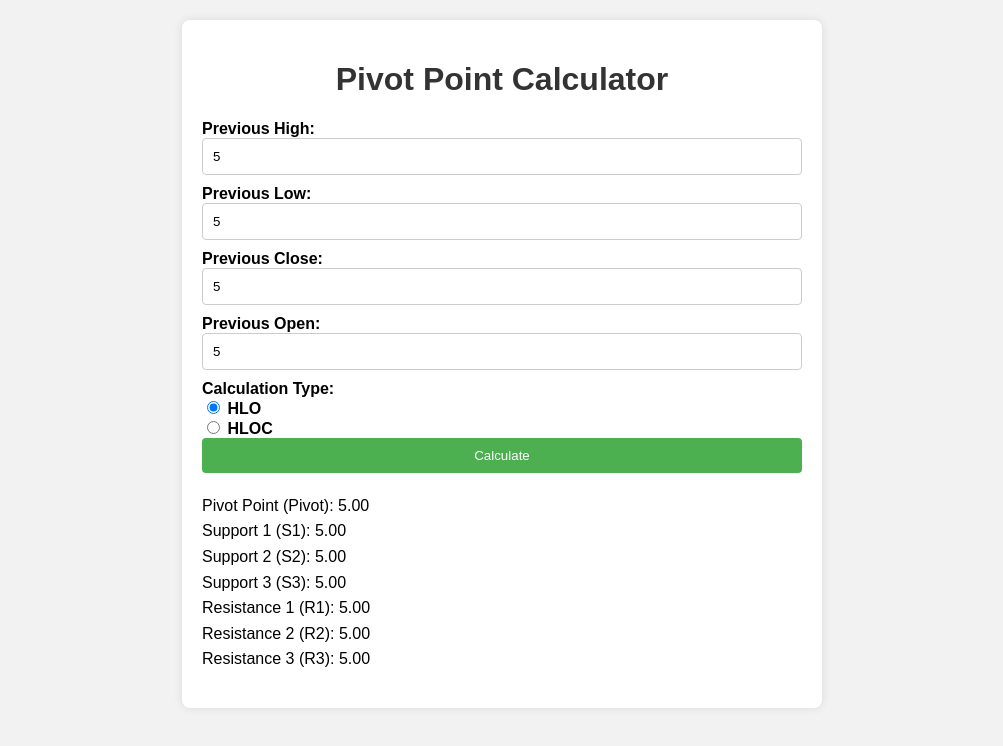
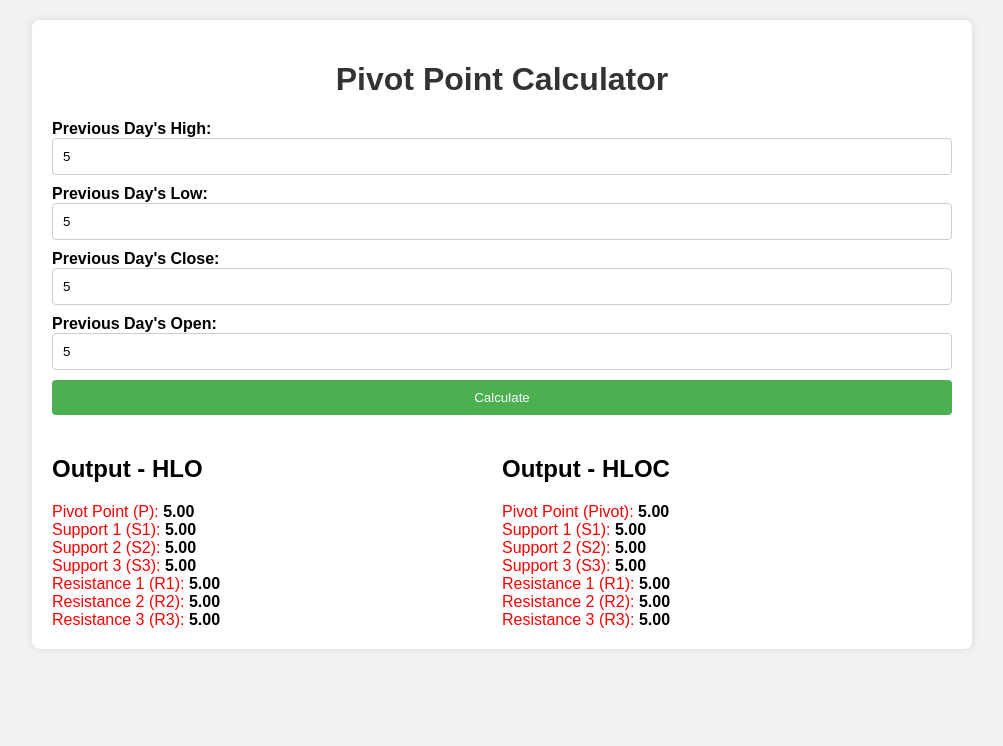
Before and after one commit to dakrav7/ShareMarket, a plain HTML site: page docs/index.html in a window 1280 px wide. Both pictures are taken after typing "5", "5", "5", "5" into the empty fields and a click on the button "Calculate". Shown: the whole page, without its empty margins (138-1141 px from the left). Drawn offline with Linux system fonts and the light colour scheme.

Commit message:
Update index.html

```diff
--- a/docs/index.html
+++ b/docs/index.html
@@ -13,7 +13,7 @@ body {
 }
 
 .container {
-  max-width: 600px;
+  max-width: 900px;
   margin: 20px auto;
   background-color: #fff;
   border-radius: 8px;
@@ -56,10 +56,26 @@ button:hover {
   background-color: #45a049;
 }
 
-p {
-  margin-top: 20px;
-  font-size: 16px;
-  line-height: 1.6;
+.output-container {
+  display: flex;
+  justify-content: space-between;
+}
+
+.output {
+  flex: 1;
+}
+
+.output p {
+  margin: 0;
+}
+
+.key {
+  color: red;
+}
+
+.value {
+  color: black;
+  font-weight: bold;
 }
 
 </style>
@@ -71,28 +87,32 @@ p {
   <h1>Pivot Point Calculator</h1>
 
   <form id="pivotForm">
-    <label for="high">Previous High:</label>
+    <label for="high">Previous Day's High:</label>
     <input type="number" id="high" name="high" required>
 
-    <label for="low">Previous Low:</label>
+    <label for="low">Previous Day's Low:</label>
     <input type="number" id="low" name="low" required>
 
-    <label for="close">Previous Close:</label>
+    <label for="close">Previous Day's Close:</label>
     <input type="number" id="close" name="close" required>
 
-    <label for="open">Previous Open:</label>
+    <label for="open">Previous Day's Open:</label>
     <input type="number" id="open" name="open" required>
-
-    <label>Calculation Type:</label><br>
-    <input type="radio" id="hlo" name="calculationType" value="hlo" checked>
-    <label for="hlo">HLO</label><br>
-    <input type="radio" id="hloc" name="calculationType" value="hloc">
-    <label for="hloc">HLOC</label><br>
 
     <button type="button" onclick="calculatePivot()">Calculate</button>
   </form>
 
-  <p id="result"></p>
+  <div class="output-container">
+    <div class="output" id="hloOutput">
+      <h2>Output - HLO</h2>
+      <p id="hloResult"></p>
+    </div>
+
+    <div class="output" id="hlocOutput">
+      <h2>Output - HLOC</h2>
+      <p id="hlocResult"></p>
+    </div>
+  </div>
 
 </div>
 
@@ -102,37 +122,52 @@ function calculatePivot() {
   var L = parseFloat(document.getElementById("low").value);
   var C = parseFloat(document.getElementById("close").value);
   var O = parseFloat(document.getElementById("open").value);
-  var calculationType = document.querySelector('input[name="calculationType"]:checked').value;
 
-  var P, R1, R2, R3, S1, S2, S3;
+  var hloResult = calculateHLO(H, L, C);
+  var hlocResult = calculateHLOC(H, L, C, O);
 
-  if (calculationType === "hlo") {
-    P = (H + L + C) / 3;
-    R1 = (P * 2) - L;
-    R2 = P + (H - L);
-    R3 = H + 2 * (P - L);
-    S1 = (P * 2) - H;
-    S2 = P - (H - L);
-    S3 = L - 2 * (H - P);
-  } else if (calculationType === "hloc") {
-    var Pivot = (H + C + L + O) / 4;
-    R1 = 2 * Pivot - L;
-    R2 = Pivot + (R1 - (2 * Pivot - H));
-    R3 = H + 2 * (Pivot - L);
-    S1 = 2 * Pivot - H;
-    S2 = Pivot - (R1 - S1);
-    S3 = L - 2 * (H - Pivot);
-  }
+  document.getElementById("hloResult").innerHTML = hloResult;
+  document.getElementById("hlocResult").innerHTML = hlocResult;
+}
 
-  var result = "Pivot Point (Pivot): " + (calculationType === "hloc" ? Pivot.toFixed(2) : P.toFixed(2)) + "<br>";
-  result += "Support 1 (S1): " + S1.toFixed(2) + "<br>";
-  result += "Support 2 (S2): " + S2.toFixed(2) + "<br>";
-  result += "Support 3 (S3): " + S3.toFixed(2) + "<br>";
-  result += "Resistance 1 (R1): " + R1.toFixed(2) + "<br>";
-  result += "Resistance 2 (R2): " + R2.toFixed(2) + "<br>";
-  result += "Resistance 3 (R3): " + R3.toFixed(2) + "<br>";
+function calculateHLO(H, L, C) {
+  var P = (H + L + C) / 3;
+  var R1 = (P * 2) - L;
+  var R2 = P + (H - L);
+  var R3 = H + 2 * (P - L);
+  var S1 = (P * 2) - H;
+  var S2 = P - (H - L);
+  var S3 = L - 2 * (H - P);
 
-  document.getElementById("result").innerHTML = result;
+  var result = "<span class='key'>Pivot Point (P):</span> <span class='value'>" + P.toFixed(2) + "</span><br>";
+  result += "<span class='key'>Support 1 (S1):</span> <span class='value'>" + S1.toFixed(2) + "</span><br>";
+  result += "<span class='key'>Support 2 (S2):</span> <span class='value'>" + S2.toFixed(2) + "</span><br>";
+  result += "<span class='key'>Support 3 (S3):</span> <span class='value'>" + S3.toFixed(2) + "</span><br>";
+  result += "<span class='key'>Resistance 1 (R1):</span> <span class='value'>" + R1.toFixed(2) + "</span><br>";
+  result += "<span class='key'>Resistance 2 (R2):</span> <span class='value'>" + R2.toFixed(2) + "</span><br>";
+  result += "<span class='key'>Resistance 3 (R3):</span> <span class='value'>" + R3.toFixed(2) + "</span><br>";
+
+  return result;
+}
+
+function calculateHLOC(H, L, C, O) {
+  var Pivot = (H + C + L + O) / 4;
+  var R1 = 2 * Pivot - L;
+  var R2 = Pivot + (R1 - (2 * Pivot - H));
+  var R3 = H + 2 * (Pivot - L);
+  var S1 = 2 * Pivot - H;
+  var S2 = Pivot - (R1 - S1);
+  var S3 = L - 2 * (H - Pivot);
+
+  var result = "<span class='key'>Pivot Point (Pivot):</span> <span class='value'>" + Pivot.toFixed(2) + "</span><br>";
+  result += "<span class='key'>Support 1 (S1):</span> <span class='value'>" + S1.toFixed(2) + "</span><br>";
+  result += "<span class='key'>Support 2 (S2):</span> <span class='value'>" + S2.toFixed(2) + "</span><br>";
+  result += "<span class='key'>Support 3 (S3):</span> <span class='value'>" + S3.toFixed(2) + "</span><br>";
+  result += "<span class='key'>Resistance 1 (R1):</span> <span class='value'>" + R1.toFixed(2) + "</span><br>";
+  result += "<span class='key'>Resistance 2 (R2):</span> <span class='value'>" + R2.toFixed(2) + "</span><br>";
+  result += "<span class='key'>Resistance 3 (R3):</span> <span class='value'>" + R3.toFixed(2) + "</span><br>";
+
+  return result;
 }
 </script>
 
```
